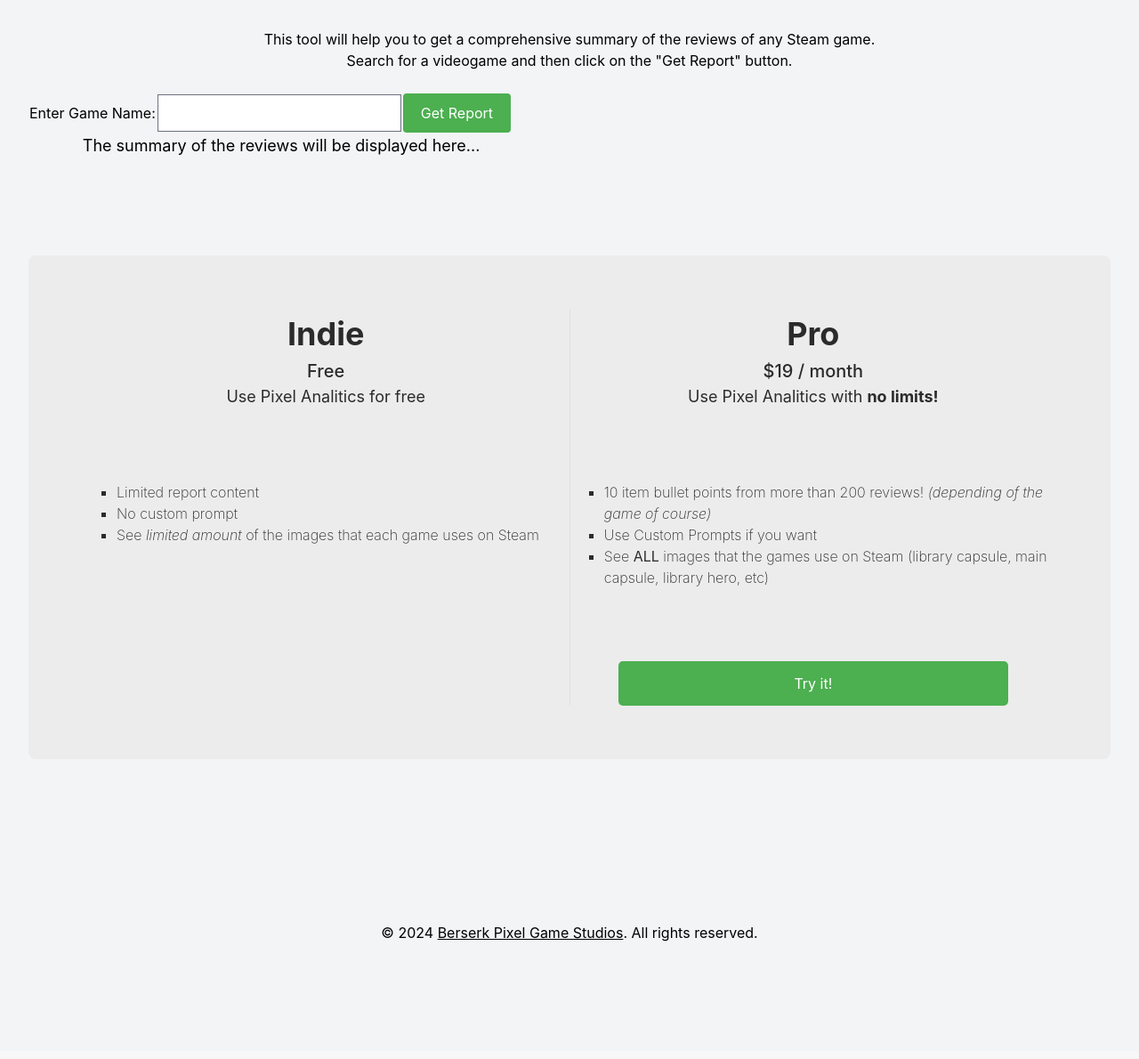
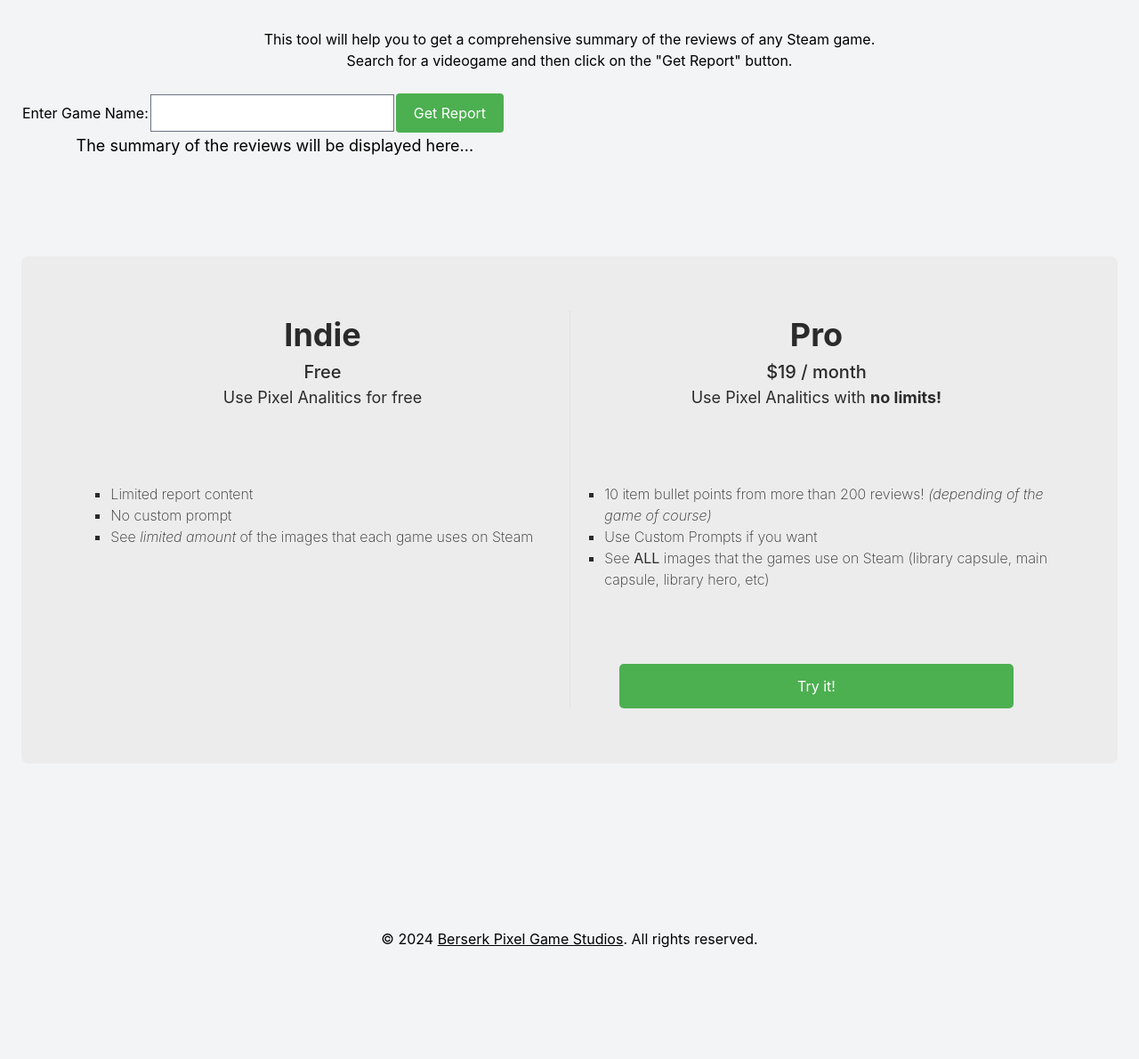
Before and after one commit to betomaluje/pixel-analysis, a Flask app: page / in a window 1280 px wide. Shown: the part 56-1246 px from the top of the page at 89% size. Before the commit the page ends 1114 px from the top, so only its background shows below. Run offline with Flask 3, Linux system fonts and the light colour scheme; some libraries are stand-ins or nearby versions.

Commit message:
Improve some UI;

```diff
--- a/static/css/styles.css
+++ b/static/css/styles.css
@@ -1,5 +1,5 @@
-@import url("https://cdn.jsdelivr.net/npm/tailwindcss@3.4.3/base.min.css");
-@import url("https://cdnjs.cloudflare.com/ajax/libs/flowbite/2.3.0/flowbite.min.css");
+@import url("https://cdn.jsdelivr.net/npm/tailwindcss@3.4.6/base.min.css");
+@import url("https://cdnjs.cloudflare.com/ajax/libs/flowbite/2.4.1/flowbite.min.css");
 
 ul {
     list-style: none;
@@ -117,11 +117,6 @@ ul {
     cursor: pointer;
 }
 
-#closeDialog {
-    display: flex;
-    justify-content: flex-end;
-}
-
 dialog {
     border: none !important;
 }
--- a/static/js/form_handler.js
+++ b/static/js/form_handler.js
@@ -1,14 +1,16 @@
 $(document).ready(function(){
     const form = document.getElementById('steam-form');
-    const submitButton = form.querySelector('button[type="submit"]');
-    const steamIdInput = document.getElementById('steam-id');
-    const summary = document.getElementById('summary');
-    const prompt = document.getElementById('prompt');
 
     hideDetails();
 
     form.addEventListener('submit', async (event) => {
         event.preventDefault();
+
+        const submitButton = form.querySelector('button[type="submit"]');
+        const steamIdInput = document.getElementById('steam-id');
+        const summary = document.getElementById('summary');
+        const prompt = document.getElementById('prompt');
+
         const steamId = steamIdInput.value;
 
         const input = document.getElementById("game-name").value;
@@ -87,7 +89,6 @@ $(document).ready(function(){
             });
         }
 
-
         submitButton.disabled = false;
         submitButton.innerHTML = 'Get Report';
     });
@@ -139,7 +140,12 @@ function populateAll(steamId, title) {
 
 function populateURL(steamId, gameTitle)  {
     const title = document.querySelector('#title');
-    title.innerHTML = "<a href=\"https://store.steampowered.com/app/"+ steamId + " target=\"_blank\">" + gameTitle + "<i class=\"fa-solid fa-arrow-up-right-from-square fa-2xs\"></i></a>";
+
+    const link = document.createElement('a');
+    link.href = "https://store.steampowered.com/app/"+ steamId;
+    link.target = "_blank";
+    link.innerHTML = gameTitle + " <i class=\"fa-solid fa-arrow-up-right-from-square fa-2xs\"></i>";
+    title.appendChild(link);
 }
 
 function populate(steamId, elementID, filename)  {
--- a/templates/home.html
+++ b/templates/home.html
@@ -1,5 +1,5 @@
 {% extends "base.html" %} {% block content %}
-<section class="container mx-auto px-4 mt-8 min-h-screen">
+<section class="container mx-auto px-2 mt-8 min-h-screen">
   <div class="text-center py-10">
     <p>
       This tool will help you to get a comprehensive summary of the reviews of
```
